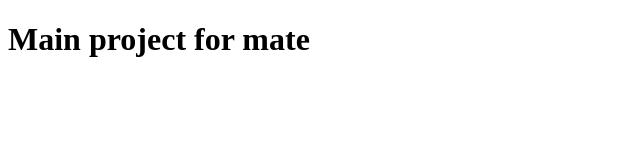
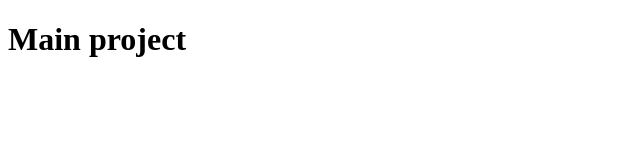
Before and after one commit to Oleksii-Korovnichenko/mate-project, a plain HTML site: page index.html in a window 1280 px wide. Shown: the whole page, without its empty margins (0-640 px from the left). Drawn offline with Linux system fonts and the light colour scheme.

Commit message:
title was chahged

```diff
--- a/index.html
+++ b/index.html
@@ -7,6 +7,6 @@
   <title>Main project</title>
 </head>
 <body>
-  <h1>Main project for mate</h1>
+  <h1>Main project</h1>
 </body>
 </html>
```
